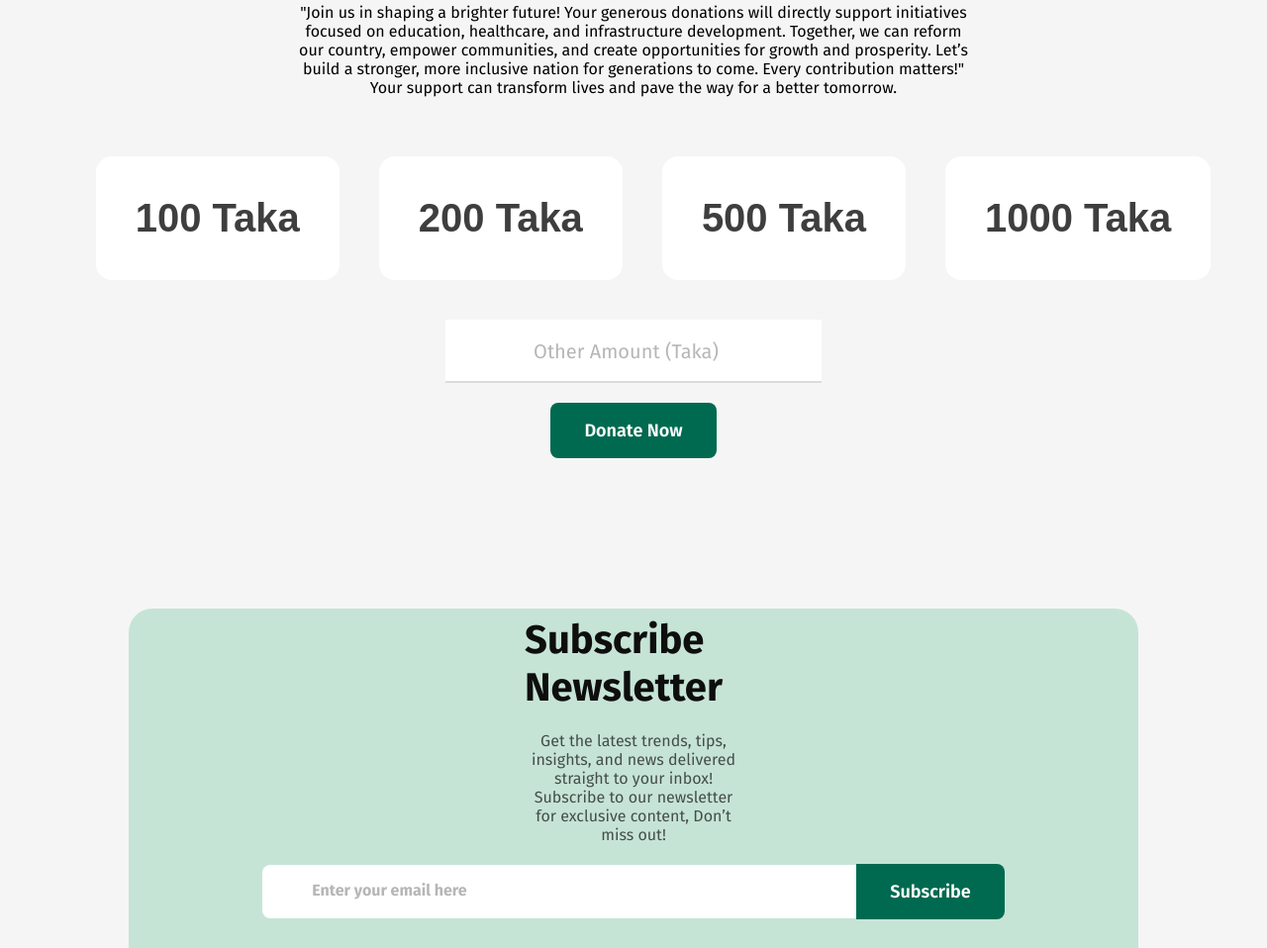
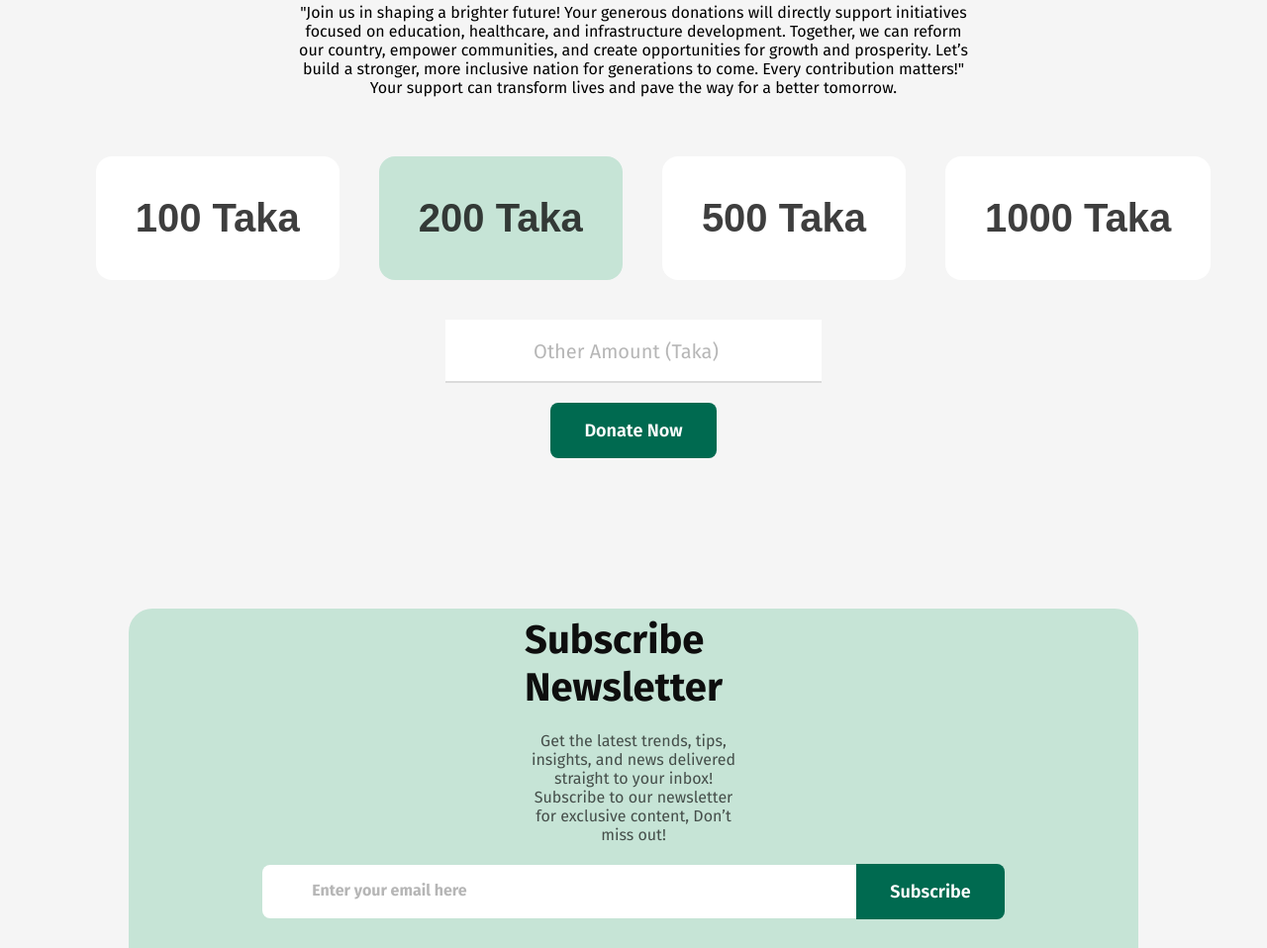
Before and after one commit to arafat-yasin-2413/new-bd-20, a plain HTML site: page index.html in a window 1280 px wide. Shown: the part 2899-3857 px from the top of the page at 99% size. Drawn offline with Linux system fonts and the light colour scheme.

Commit message:
One Card have a default background feature added in the donate section

```diff
--- a/index.html
+++ b/index.html
@@ -253,7 +253,7 @@
 
             <ul>
                 <li> <button class="amount-btn hover-link">100 Taka</button></li>
-                <li> <button class="amount-btn hover-link">200 Taka</button></li>
+                <li> <button class="amount-btn hover-link amount-btn-2-special">200 Taka</button></li>
                 <li> <button class="amount-btn hover-link">500 Taka</button></li>
                 <li> <button class="amount-btn hover-link">1000 Taka</button></li>
             </ul>
--- a/styles/style.css
+++ b/styles/style.css
@@ -463,6 +463,10 @@ nav button{
 }
 
 
+.amount-btn-2-special{
+    background-color: #C6E4D6;
+}
+
 .amount-div{
     display: flex;
     justify-content: center;
```
